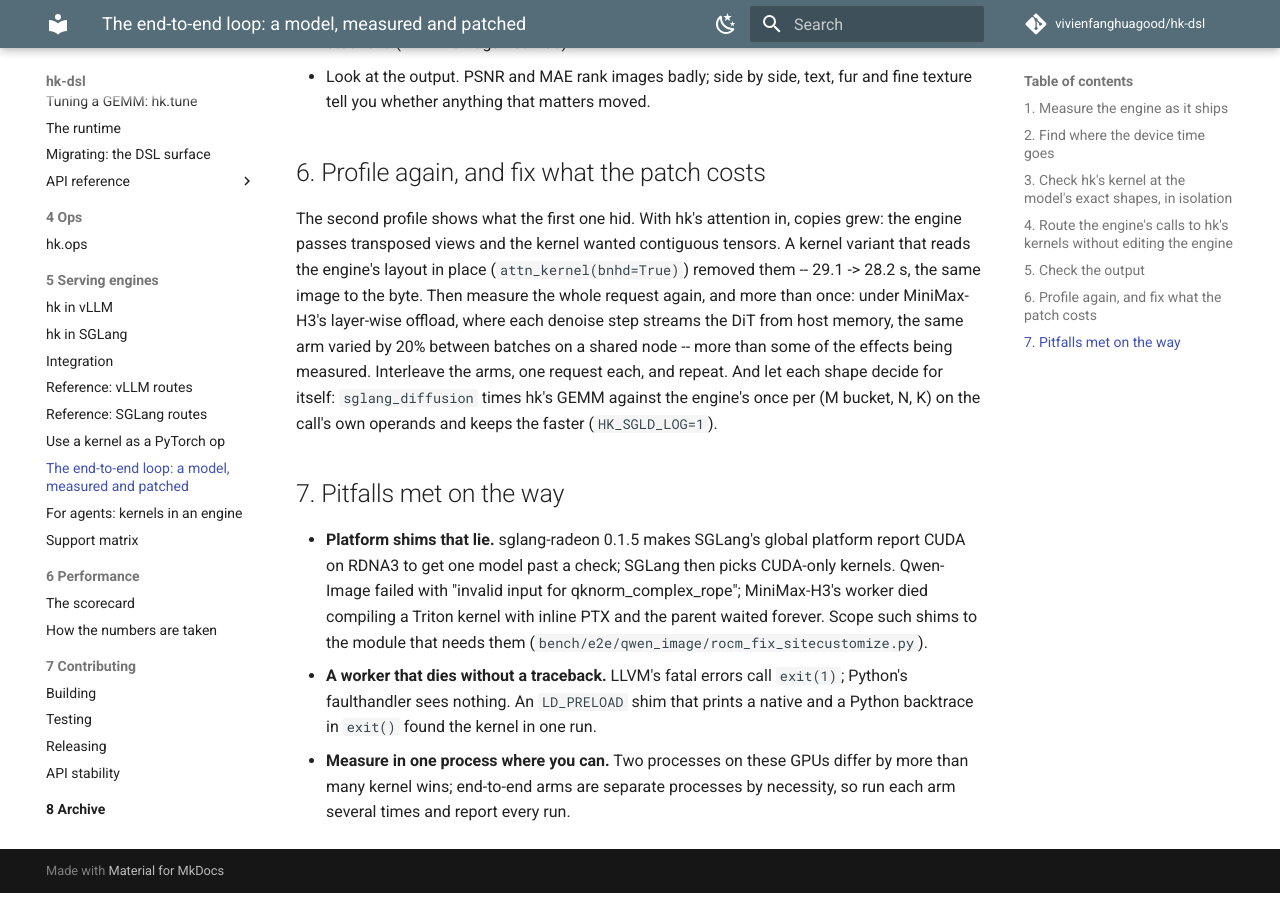
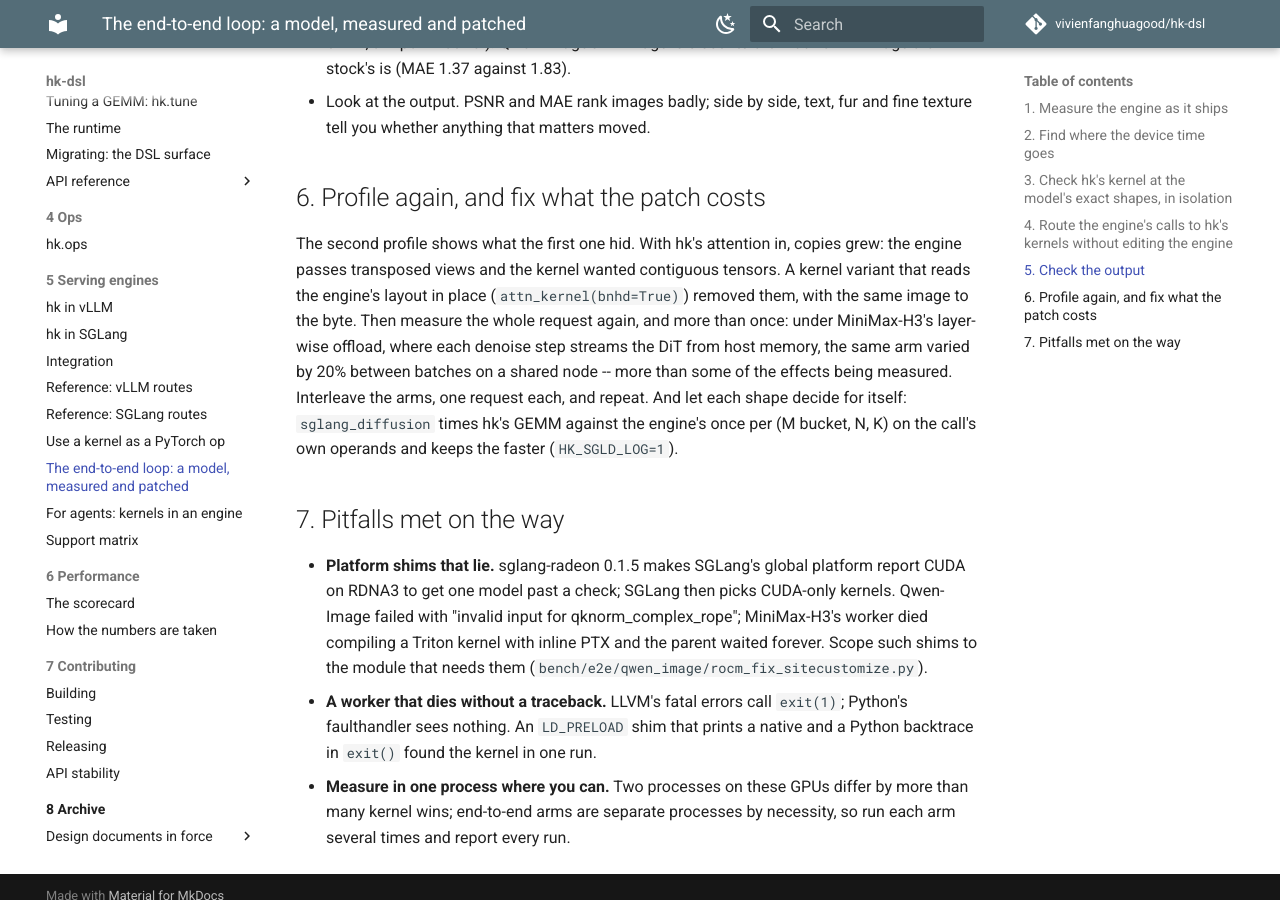
Before and after one commit to vivienfanghuagood/hk-dsl, an MkDocs documentation site: the page built from docs/e2e-loop.md, in a window 1280 px wide and 900 px high, scrolled down 2074 px. Built offline with MkDocs 1.6.1 and Material for MkDocs 9.7.7, drawn with Linux system fonts in a browser that asks for light colours; comment, search, counter and statistics services are not loaded; some of the changed text lies outside the part shown.

Commit message:
docs(e2e-loop): the worked example quotes no timings that are not on the scorecard
Co-Authored-By: Claude <noreply@anthropic.com>

```diff
--- a/docs/e2e-loop.md
+++ b/docs/e2e-loop.md
@@ -3,8 +3,9 @@
 The steps a developer's harness -- a person or a coding agent -- takes to make
 a model faster end to end with hk-dsl, in the order they pay off. Each step
 names the tool and what to look at. The worked example is Qwen-Image 2.1 in
-SGLang-Diffusion on a W7900D, 42.2 s -> 28.2 s an image; the same steps apply to
-vLLM, where `hk.integration` has more of them built in.
+SGLang-Diffusion on a W7900D; the same steps apply to vLLM, where
+`hk.integration` has more of them built in. The end-to-end numbers the project
+quotes are on [the scorecard](performance/scorecard.md).
 
 ## 1. Measure the engine as it ships
 
@@ -87,8 +88,7 @@ took hk's kernel and how many fell back, and why (the drop-in's `STATS` and
 The second profile shows what the first one hid. With hk's attention in,
 copies grew: the engine passes transposed views and the kernel wanted
 contiguous tensors. A kernel variant that reads the engine's layout in place
-(`attn_kernel(bnhd=True)`) removed them -- 29.1 -> 28.2 s, the same image to
-the byte. Then measure the whole request again, and more than once: under
+(`attn_kernel(bnhd=True)`) removed them, with the same image to the byte. Then measure the whole request again, and more than once: under
 MiniMax-H3's layer-wise offload, where each denoise step streams the DiT from
 host memory, the same arm varied by 20% between batches on a shared node --
 more than some of the effects being measured. Interleave the arms, one
```
